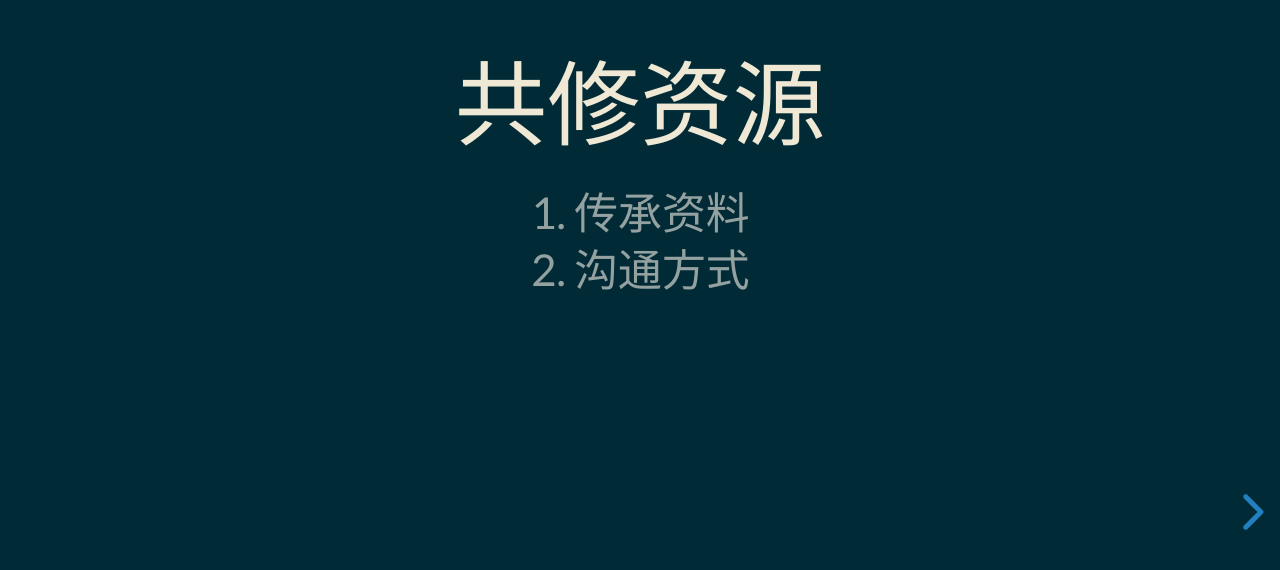
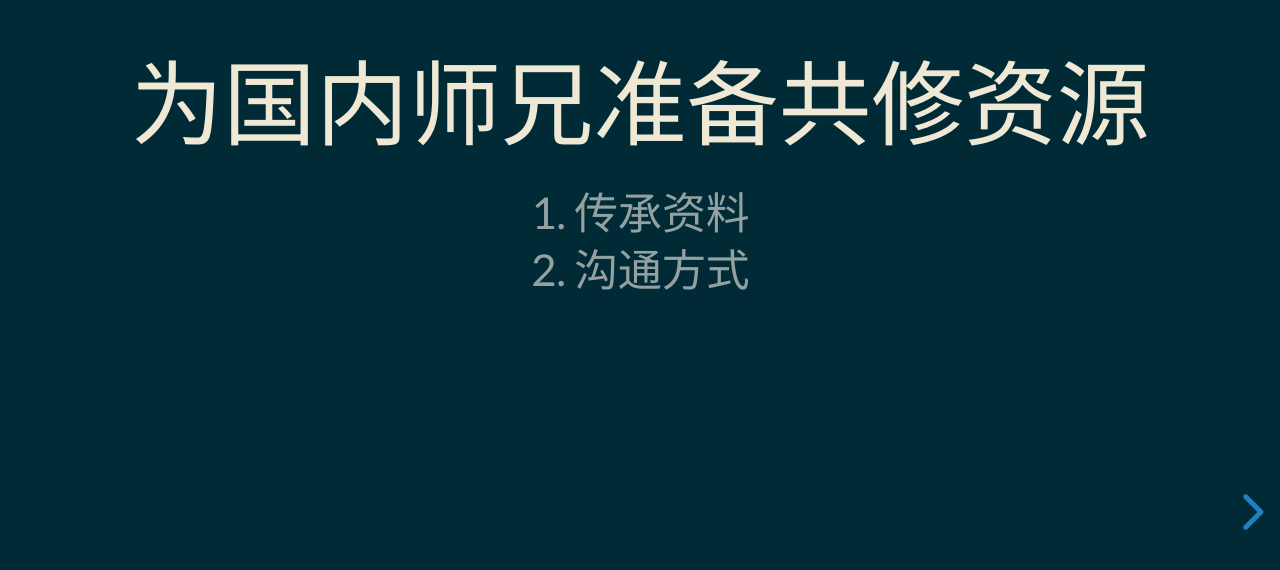
Before and after one commit to xyshyniaphy/presen2023, a plain HTML site: page vpnalist.html in a window 1280 px wide. Shown: the part 226-796 px from the top of the page. Drawn offline with Linux system fonts and the light colour scheme.

Commit message:
Add files via upload

```diff
--- a/vpnalist.html
+++ b/vpnalist.html
@@ -18,7 +18,7 @@
 			<div class="slides">
 
 				<section>
-					<h2>共修资源</h2>
+					<h2>为国内师兄准备共修资源</h2>
 						<ol>
 							<li>传承资料</li>
 							<li>沟通方式</li>
@@ -46,7 +46,6 @@
 
 					<section>
 						<h2>国内LINE使用</h2>
-
 							<ol>
 								<li>VPN（科学健身）</li>
 								<li>苹果，安卓手机</li>
```
